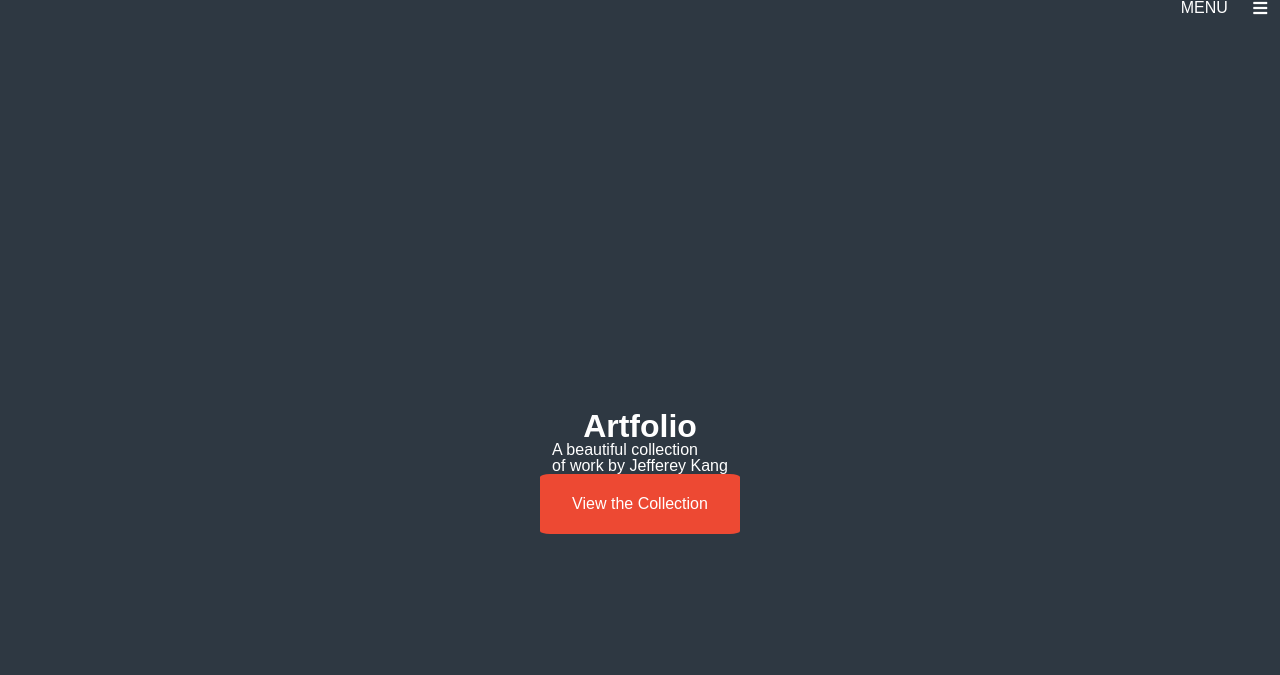
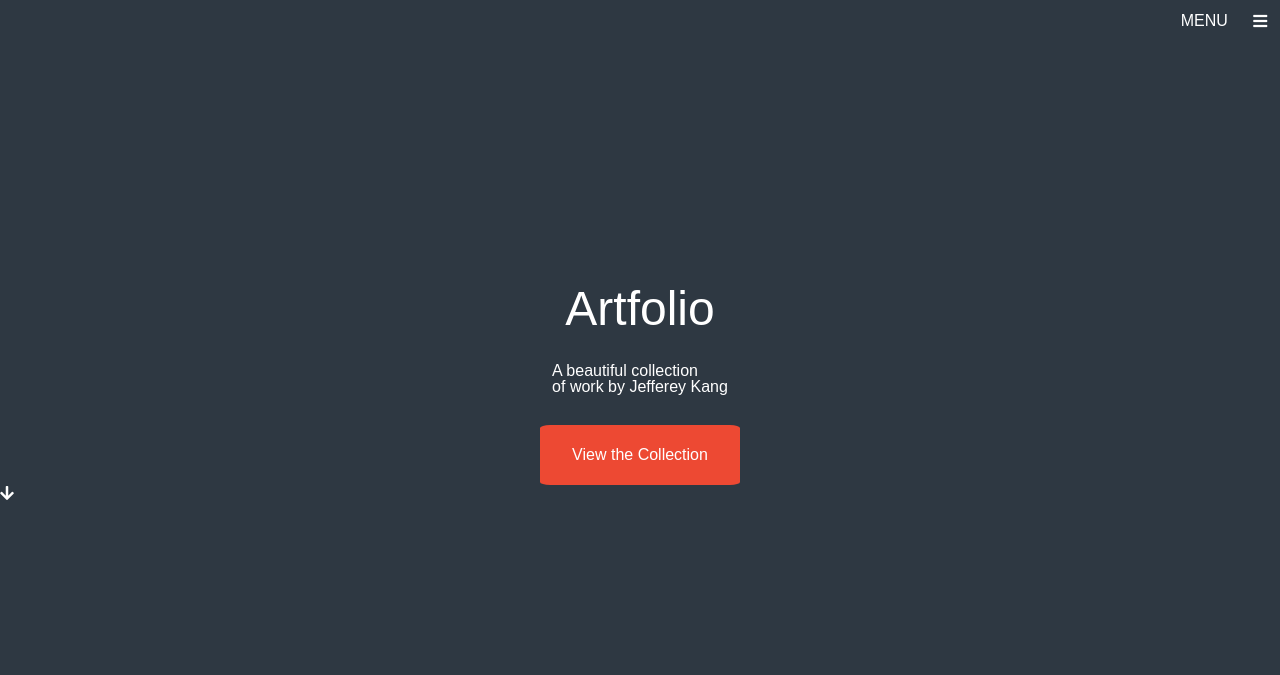
Before and after one commit to artfoliobuild/UserInterface, a plain HTML site: page index.html in a window 1280 px wide. Drawn offline with Linux system fonts and the light colour scheme; a web font is replaced by a local one.

Commit message:
Formatted index markup

```diff
--- a/index.html
+++ b/index.html
@@ -13,18 +13,24 @@
 			<div id="page-wrapper">
 
                 <div class="jumbo">
+
                     <header>
                         <h2>MENU</h2>
                         <i class="fas fa-bars"></i>
                     </header>
+
                     <section>
                         <h1>Artfolio</h1>
                         <p>A beautiful collection<br>
                         of work by Jefferey Kang</p>
-                        <span>View the Collection</span>
+                        <span><a href="#">View the Collection</a></span>
+
                     </section>
-                </div>
-            </div>
+
+                    <i class="fas fa-arrow-down"></i>
+
+                </div><!--jubmo end-->
+            </div> <!-- Page Wrapper End-->
 
 		<!-- Scripts -->
 			<script src="js/index.js"></script>
--- a/less/header.less
+++ b/less/header.less
@@ -16,6 +16,8 @@
         flex-direction: row;
         justify-content: flex-end;
         padding-right: 1%;
+        padding-top: 1%;
+        font-size: 16px;
 
         h2 {
             margin-right: 2%;
@@ -28,15 +30,15 @@
         display: flex;
         flex-direction: column;
         align-items: center;
-        justify-content: center;
-        height: 400px;
+        justify-content: space-between;
+        height: 200px;
         width: 25%;
         margin-left: auto;
         margin-right: auto;
         margin-top: 20%;
         h1 {
-            font-size: 32px;
-            font-weight: bold;
+            font-size: 48px;
+
 
         }
 
@@ -54,5 +56,13 @@
             justify-content: center;
         }
 
+        span a {
+            color: white;
+        }
+
+        .fa-arrow-down {
+            margin-top: 180px;
+        }
+
     }
 }
```
Also changed, not shown: css/index.css.
